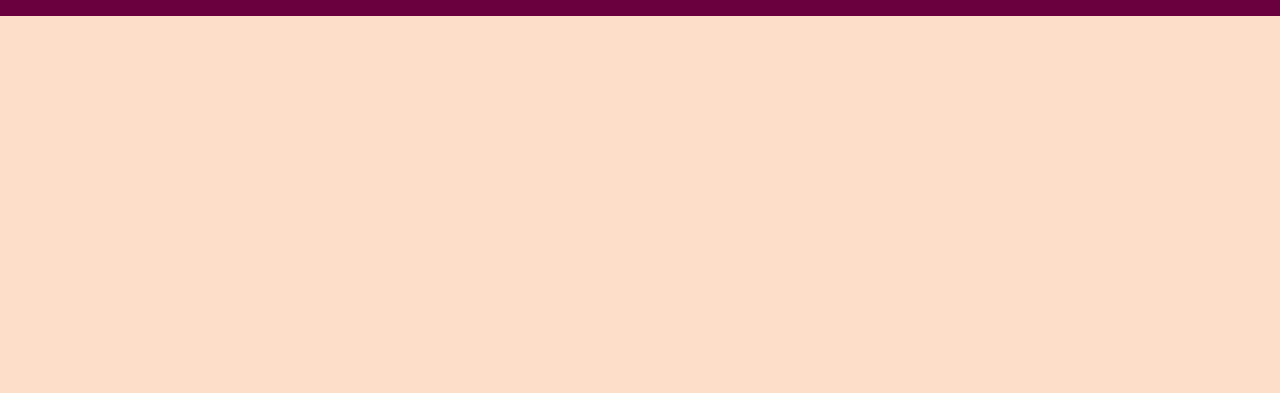
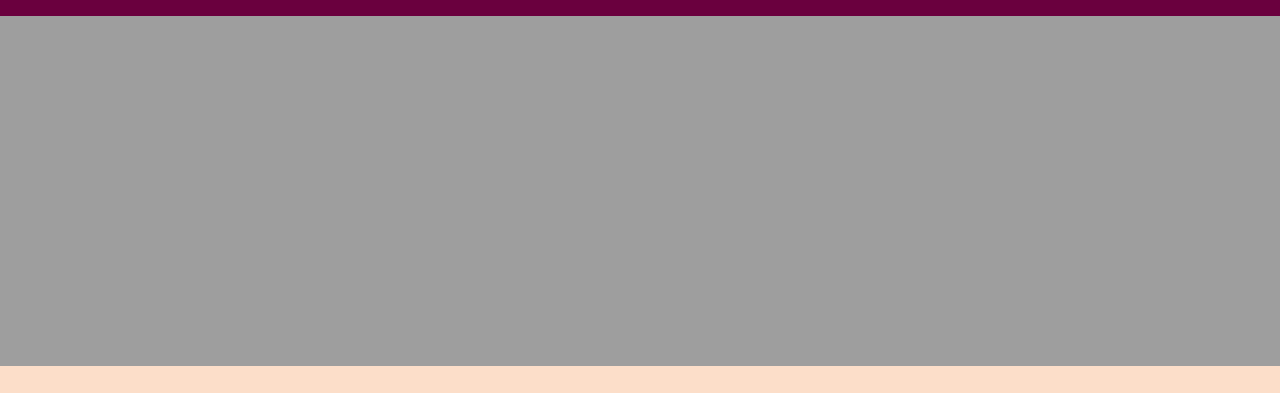
Before and after one commit to antonriabokon/html_css_exercises, a plain HTML site: page week_3/web_page/index.html in a window 1280 px wide. Shown: the part 98-491 px from the top of the page. Drawn offline with Linux system fonts and the light colour scheme; the site is published under a folder, as on GitHub Pages, so addresses that start at the root find nothing.

Commit message:
error_correction

```diff
--- a/week_3/web_page/styles/style.css
+++ b/week_3/web_page/styles/style.css
@@ -25,7 +25,7 @@ background-color:#fcdec9;
 background-size: cover;
 }
 .hat {
-    background-image: url("/images/hat.png");
+    background-image: url("../images/hat.png");
     height: 350px;
     background-size: cover;
     background-position: center;
```
